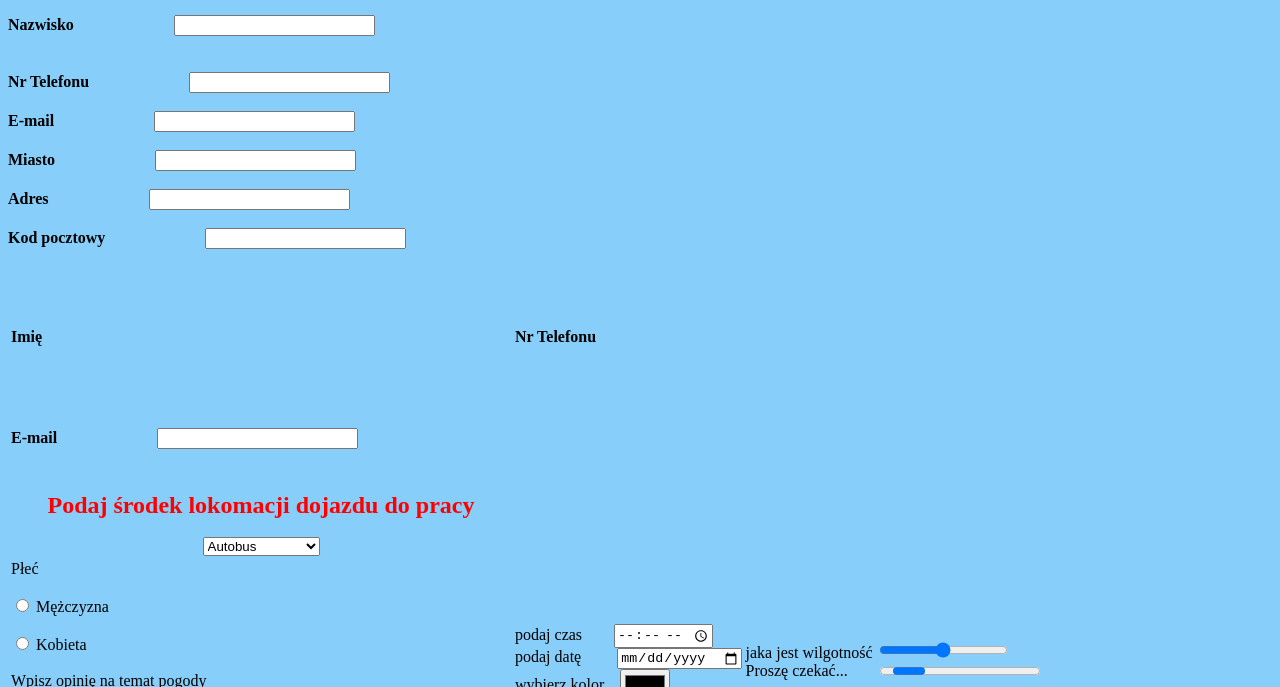
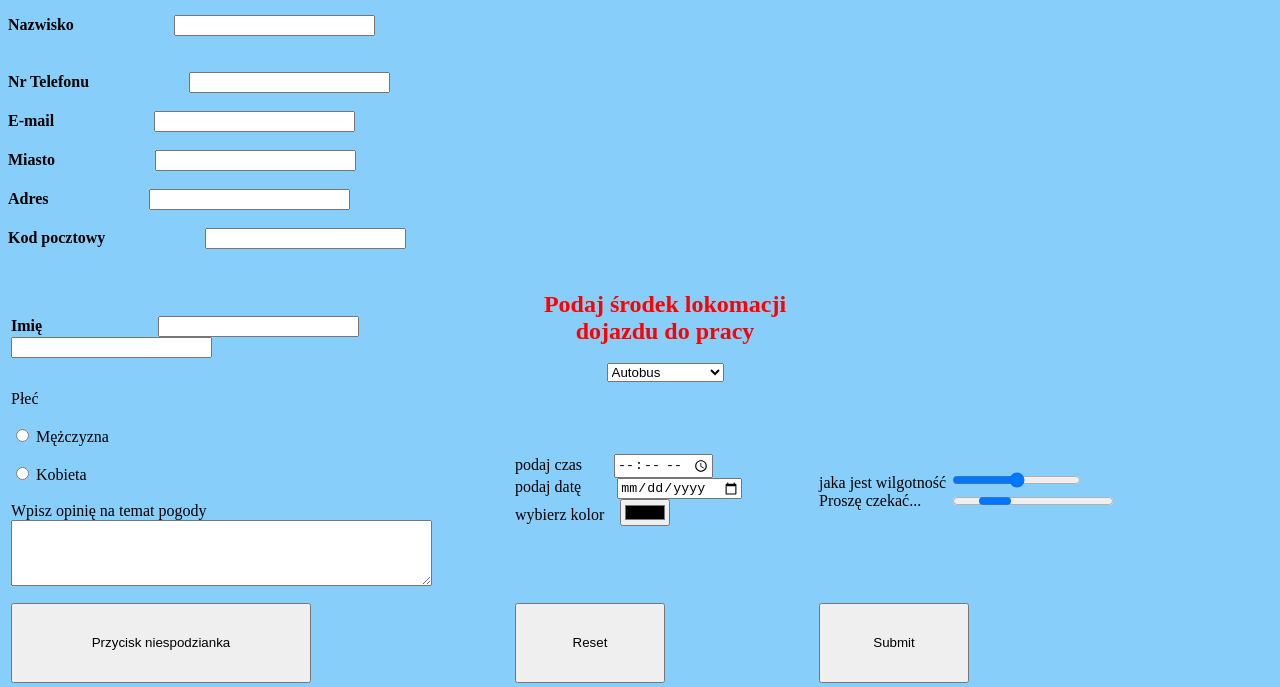
Before and after one commit to KacPior/html, a plain HTML site: page formularz.html in a window 1280 px wide. Shown: the part 104-791 px from the top of the page. Drawn offline with Linux system fonts and the light colour scheme.

Commit message:
Update formularz.html

```diff
--- a/formularz.html
+++ b/formularz.html
@@ -13,18 +13,13 @@
  <TD width="500">
  <b>Imię</b> &nbsp &nbsp &nbsp &nbsp &nbsp &nbsp &nbsp &nbsp &nbsp &nbsp
 &nbsp
-     <TD><b>Nr Telefonu </b> &nbsp &nbsp &nbsp &nbsp &nbsp &nbsp &nbsp &nbsp &nbsp
-         </TD></TR>
 &nbsp &nbsp &nbsp <input name="telefon" size="22">
 &nbsp &nbsp &nbsp <input name="telefon" size="22">
 </TD>
 &nbsp &nbsp &nbsp &nbsp &nbsp &nbsp<input name="imie" size="22">
  <br><br>
-     <TR height="100">
  <b>Nazwisko </b> &nbsp &nbsp &nbsp &nbsp &nbsp &nbsp &nbsp &nbsp &nbsp
 &nbsp &nbsp &nbsp <input name="nazwisko" size="22">
-     <TD><b>E-mail </b> &nbsp &nbsp &nbsp &nbsp &nbsp &nbsp &nbsp &nbsp &nbsp
-         &nbsp &nbsp &nbsp <input name="email" size="22"></TD></TR>
  <br>
  </TD>
  <TD width="300" >
```
